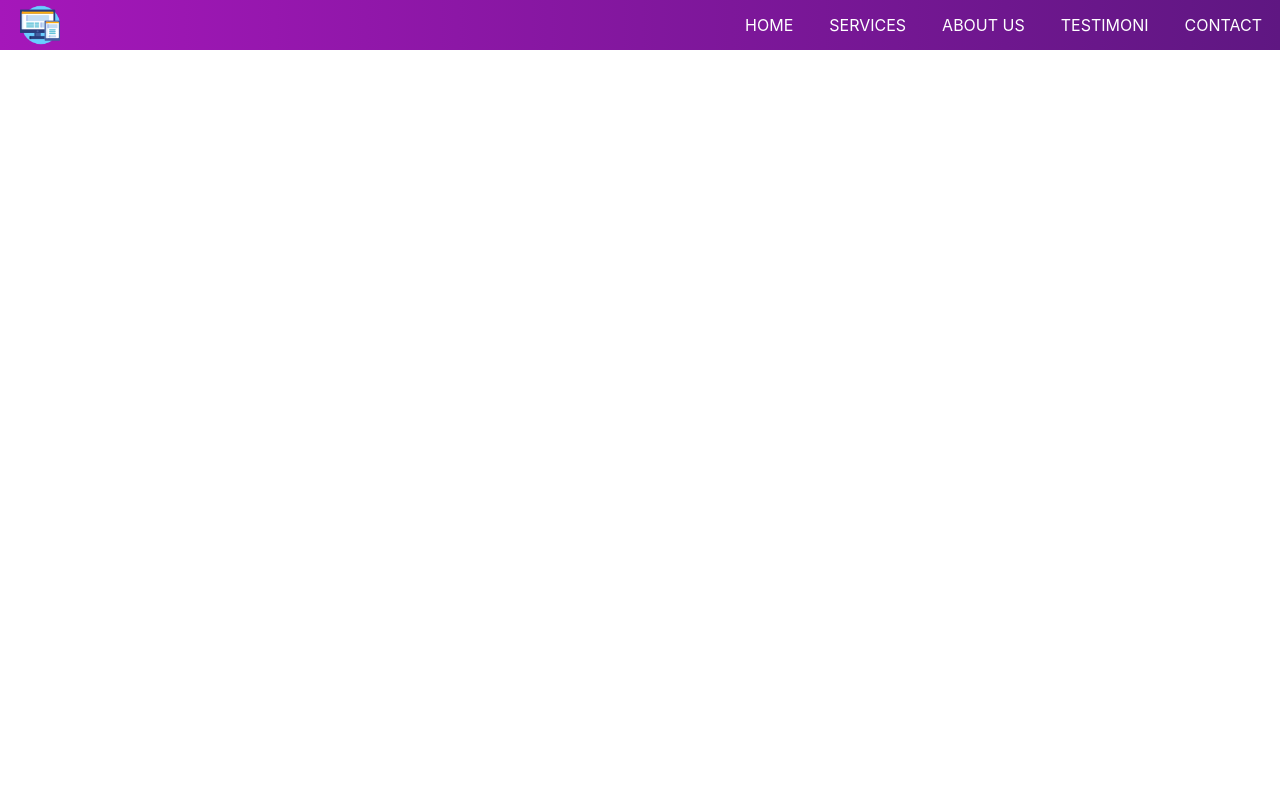
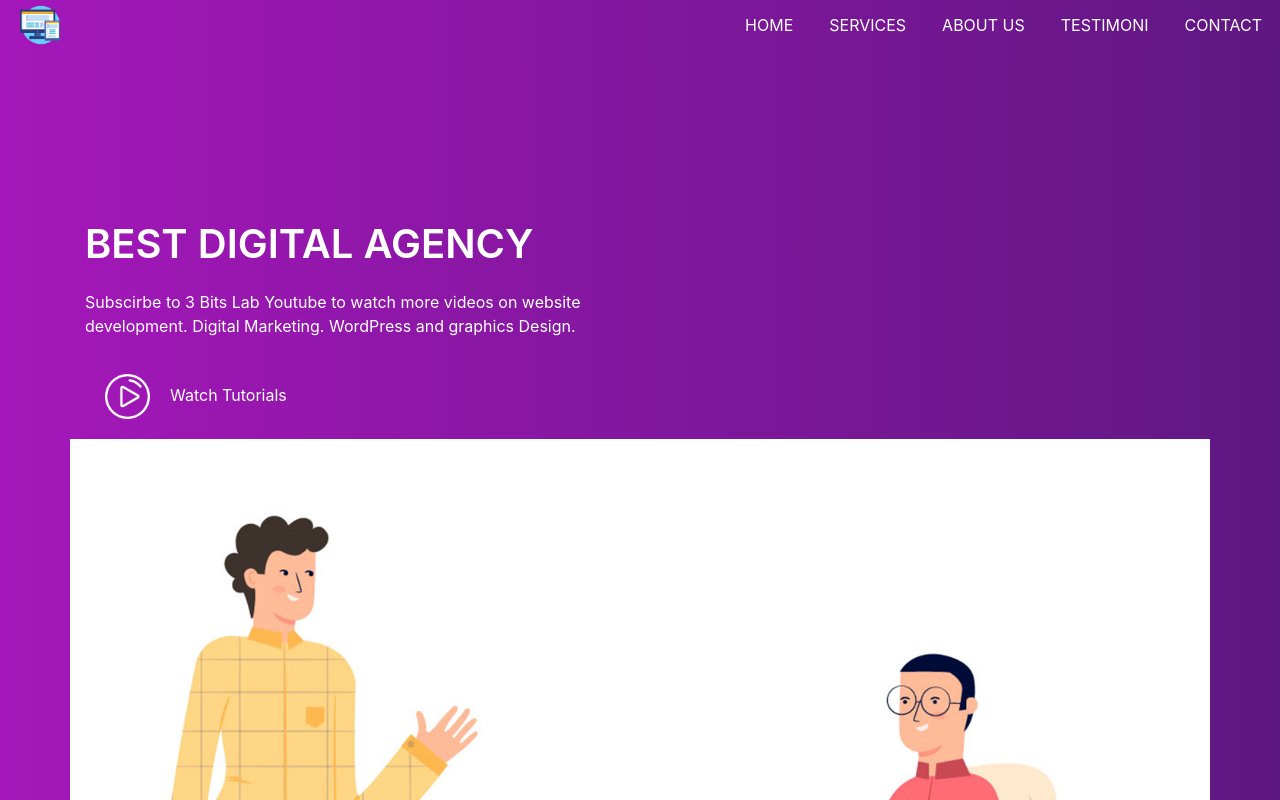
Before and after one commit to thoriqnf/AlterdynamicWeb, a plain HTML site: page index.html in a window 1280 px wide. Shown: the top 800 px of the page. Drawn offline with nearby package versions, Linux system fonts and the light colour scheme.

Commit message:
min 18an

```diff
--- a/index.html
+++ b/index.html
@@ -16,6 +16,7 @@
 </head>
 
 <body>
+  <!--------------------------Header Section----------------------------->
   <section id="nav-bar">
     <nav class="navbar navbar-expand-lg navbar-light ">
       <a class="navbar-brand" href="#"><img src="images/demo-logo.png "></a>
@@ -44,6 +45,25 @@
       </div>
     </nav>
   </section>
+
+  <!----------------------------Banner Section---------------------->
+  <section id="banner">
+    <div class="container">
+      <div class="row">
+        <div class="col-md-6">
+          <p class="promo-title">BEST DIGITAL AGENCY</p>
+          <p>Subscirbe to 3 Bits Lab Youtube to watch more videos on website development. Digital Marketing. WordPress
+            and graphics Design.</p>
+          <a href="#">
+            <img src="images/play.png" class="play-btn" />Watch Tutorials
+          </a>
+        </div>
+        <div>
+          <img src="images/641.png" class="img-fluid">
+        </div>
+      </div>
+    </div>
+  </section>
 </body>
 
 </html>
--- a/style.css
+++ b/style.css
@@ -1,45 +1,57 @@
-*
-{
+*{
   margin: 0;
   padding: 0;
 }
-body
-{
+body{
   font-family: sans-serif;
 }
-#nav-bar
-{
+#nav-bar{
   position: sticky;
   top: 0;
   z-index: 10;
 }
-.navbar
-{
+.navbar{
   background-image: linear-gradient(to right, #a517ba, #5f1782);
   padding: 0 !important;
 }
-.navbar-brand img
-{
+.navbar-brand img {
   height: 40px;
   padding-left: 20px;
 }
-.navbar-nav li
-{
+.navbar-nav li{
   padding: 0 10px;
 }
-.navbar-nav li a
-{
+.navbar-nav li a{
   color: #fff !important;
   font-weight:  600px;
   float: right;
   text-align: left;
 }
-.fa-bars
-{
+.fa-bars{
   color: #fff;
   font-size: 30px !important;
 }
-.navbar-toggler
-{
+.navbar-toggler{
   outline: none !important;
 }
+
+/* ----------------------Banner Section ----------------------*/
+
+#banner{
+  background-image: linear-gradient(to right, #a517ba, #5f1782);
+  color: #fff;
+  padding-top: 5%;
+}
+.promo-title{
+  font-size: 40px;
+  font-weight: 600;
+  margin-top: 100px;
+}
+.play-btn{
+  width: 45px;
+  margin: 20px;
+}
+#banner a{
+  color: #fff;
+  text-decoration: none;
+}
```
Also changed, not shown: images/641.jpg, images/641.png (added), images/Home2.png (added), images/play.png (added), 2 other files.
